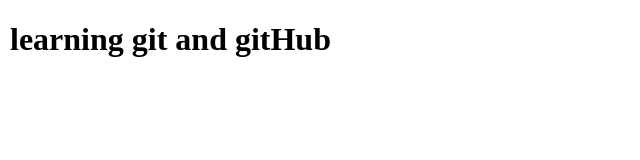
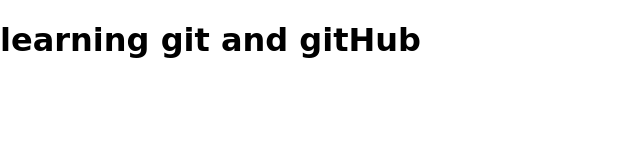
Before and after one commit to iamanishh/learning-git, a plain HTML site: page index.html in a window 1280 px wide. Shown: the whole page, without its empty margins (0-640 px from the left). Drawn offline with Linux system fonts and the light colour scheme.

```diff
--- a/style.css
+++ b/style.css
@@ -3,5 +3,6 @@
 }
 
 body {
-  margin: 10px;
+  margin: 0;
+  font-family: cursive;
 }
```
